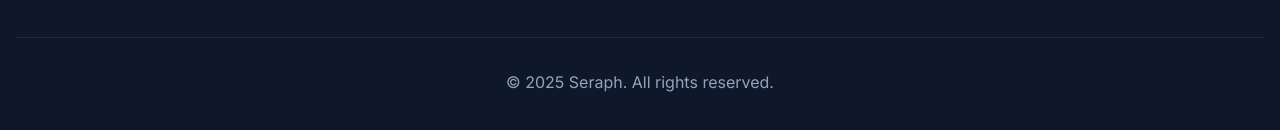
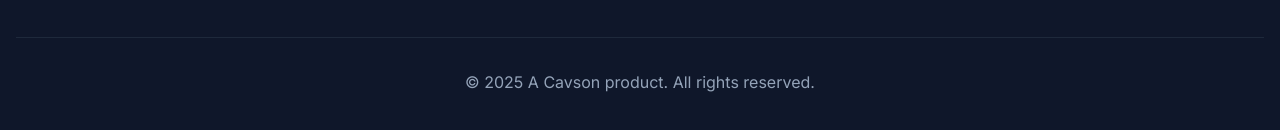
Before and after one commit to Szazlo/seraph-web, a Next.js app: page / in a window 1280 px wide. Shown: the part 2223-2353 px from the top of the page. Built offline with nearby package versions, Linux system fonts and the light colour scheme.

Commit message:
Metadata changes

```diff
--- a/src/app/layout.tsx
+++ b/src/app/layout.tsx
@@ -7,7 +7,7 @@ const inter = Inter({ subsets: ['latin'] })
 
 export const metadata: Metadata = {
   title: 'Seraph - Modern Server Management',
-  description: 'Modern server management for the cloud era.',
+  description: 'Modern server management free and open-source.',
 }
 
 export default function RootLayout({
--- a/src/components/Layout.tsx
+++ b/src/components/Layout.tsx
@@ -84,7 +84,7 @@ export function Layout({ children }: { children: React.ReactNode }) {
             </div>
           </div>
           <div className="border-t border-slate-800 mt-12 pt-8 text-center text-slate-400">
-            <p>&copy; {new Date().getFullYear()} Seraph. All rights reserved.</p>
+            <p>&copy; {new Date().getFullYear()} A Cavson product. All rights reserved.</p>
           </div>
         </div>
       </footer>
```
